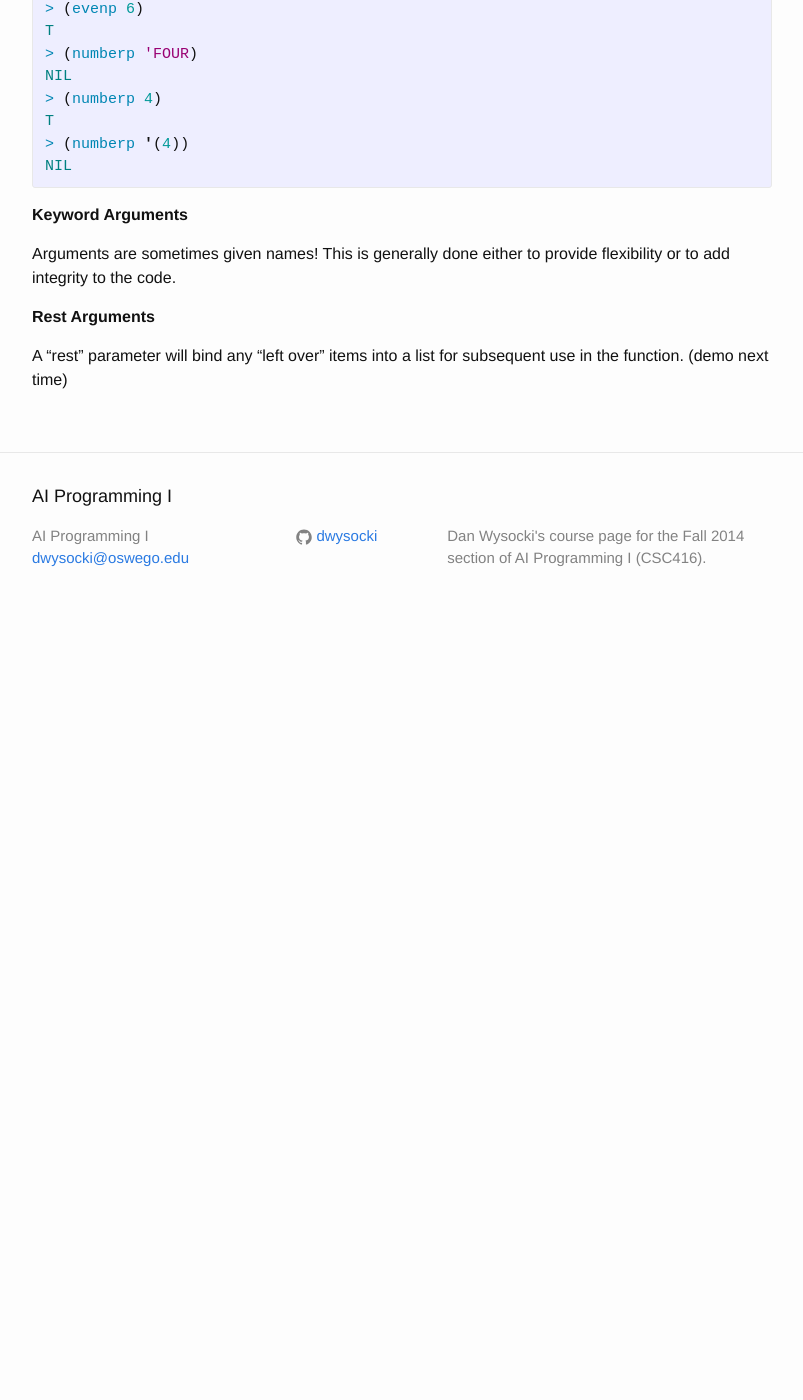
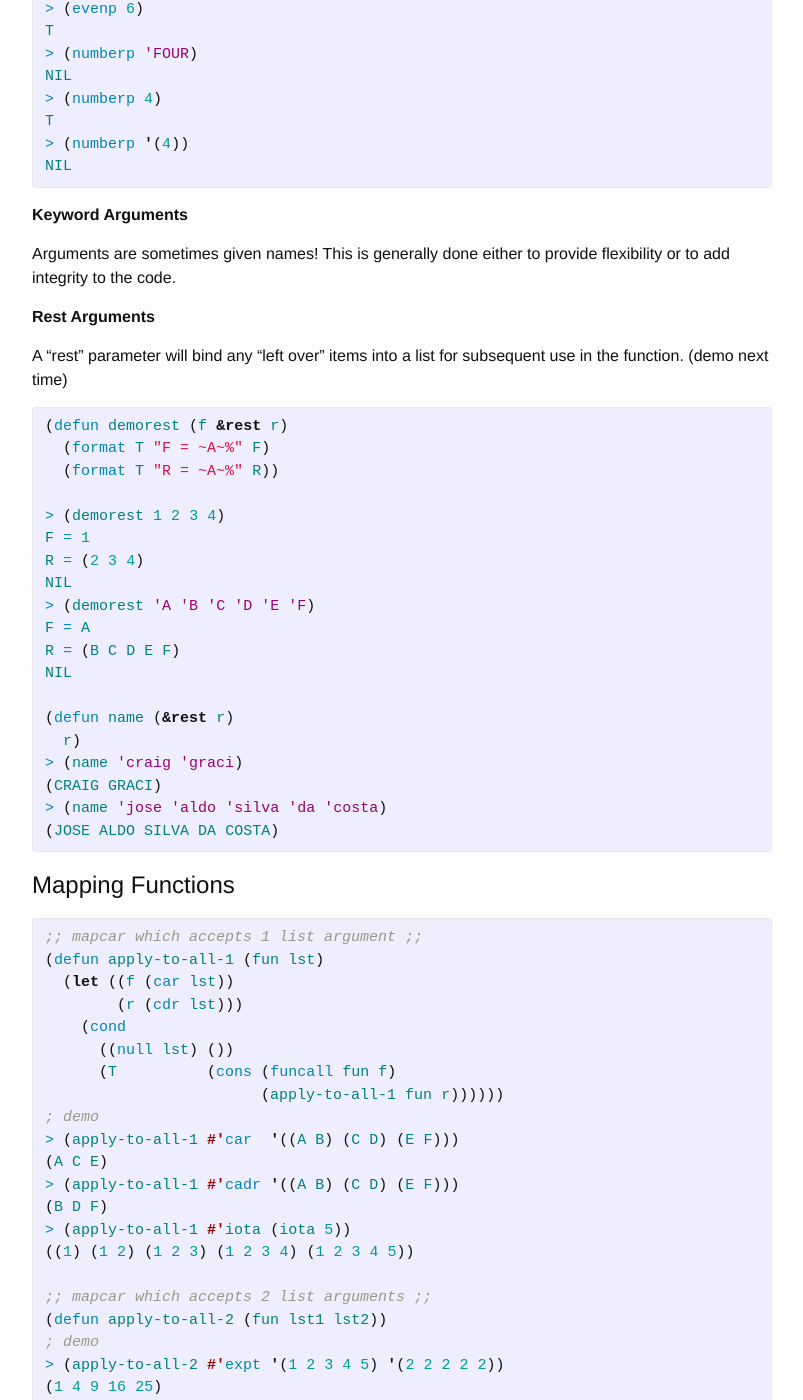
Before and after one commit to dwysocki/ai-programming1, a Jekyll site: the page built from notes.md, in a window 1280 px wide and 1400 px high, scrolled down 6809 px. Shown: the whole window, without its empty margins (238-1041 px from the left). Built offline with Jekyll 4.4.1, drawn with Linux system fonts in a browser that asks for light colours; before the commit the page ends 7439 px from its top, so only the background shows below that; some of the changed text lies outside the part shown.

Commit message:
Today's notes, featuring map!

```diff
--- a/notes.md
+++ b/notes.md
@@ -374,3 +374,57 @@ flexibility or to add integrity to the code.
 
 A "rest" parameter will bind any "left over" items into a list for subsequent
 use in the function. (demo next time)
+
+{% highlight cl %}
+(defun demorest (f &rest r)
+  (format T "F = ~A~%" F)
+  (format T "R = ~A~%" R))
+
+> (demorest 1 2 3 4)
+F = 1
+R = (2 3 4)
+NIL
+> (demorest 'A 'B 'C 'D 'E 'F)
+F = A
+R = (B C D E F)
+NIL
+
+(defun name (&rest r)
+  r)
+> (name 'craig 'graci)
+(CRAIG GRACI)
+> (name 'jose 'aldo 'silva 'da 'costa)
+(JOSE ALDO SILVA DA COSTA)
+{% endhighlight %}
+
+# Mapping Functions
+
+{% highlight cl %}
+;; mapcar which accepts 1 list argument ;;
+(defun apply-to-all-1 (fun lst)
+  (let ((f (car lst))
+        (r (cdr lst)))
+    (cond
+      ((null lst) ())
+      (T          (cons (funcall fun f)
+                        (apply-to-all-1 fun r))))))
+; demo
+> (apply-to-all-1 #'car  '((A B) (C D) (E F)))
+(A C E)
+> (apply-to-all-1 #'cadr '((A B) (C D) (E F)))
+(B D F)
+> (apply-to-all-1 #'iota (iota 5))
+((1) (1 2) (1 2 3) (1 2 3 4) (1 2 3 4 5))
+
+;; mapcar which accepts 2 list arguments ;;
+(defun apply-to-all-2 (fun lst1 lst2))
+; demo
+> (apply-to-all-2 #'expt '(1 2 3 4 5) '(2 2 2 2 2))
+(1 4 9 16 25)
+> (apply-to-all-2 #'list '(a b c d) '(1 2 3 4))
+((A 1) (B 2) (C 3) (D 4))
+> (apply-to-all-2 #'cons '(a b c d) '(1 2 3 4))
+((A . 1) (B . 2) (C . 3) (D . 4))
+{% endhighlight %}
+
+In general, we use `mapcar`.
```
